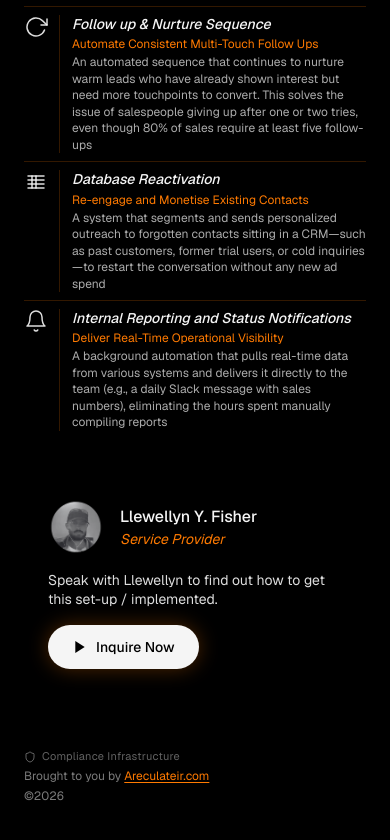
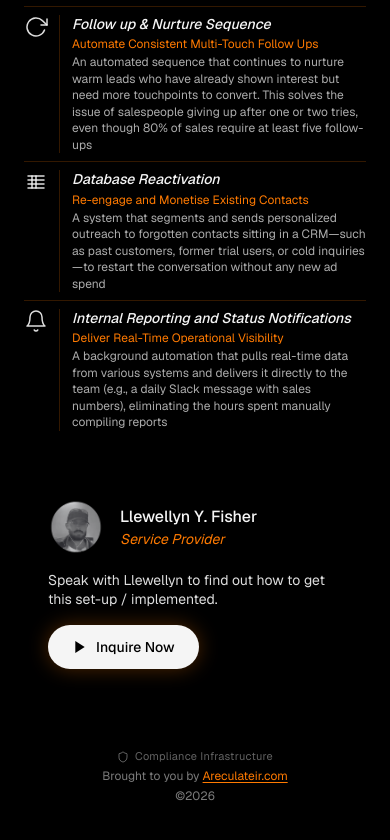
Before and after one commit to telluricaquarian/areculateirservices, a Next.js app: page / in a window 390 px wide. Shown: the part 464-1304 px from the top of the page. Built offline with nearby package versions, Linux system fonts and the light colour scheme; a web font is replaced by a local one.

Commit message:
center-align mobile footer text

```diff
--- a/components/footer-meta.tsx
+++ b/components/footer-meta.tsx
@@ -2,7 +2,7 @@ import ComplianceModal from "@/components/ComplianceModal"
 
 export function FooterMeta() {
   return (
-    <footer className="mt-12 md:mt-16 pb-8 flex flex-col gap-1 text-xs text-foreground/50">
+    <footer className="mt-12 md:mt-16 pb-8 flex flex-col gap-1 text-xs text-foreground/50 items-center md:items-start text-center md:text-left">
       <ComplianceModal />
       <p>
         Brought to you by{" "}
```
